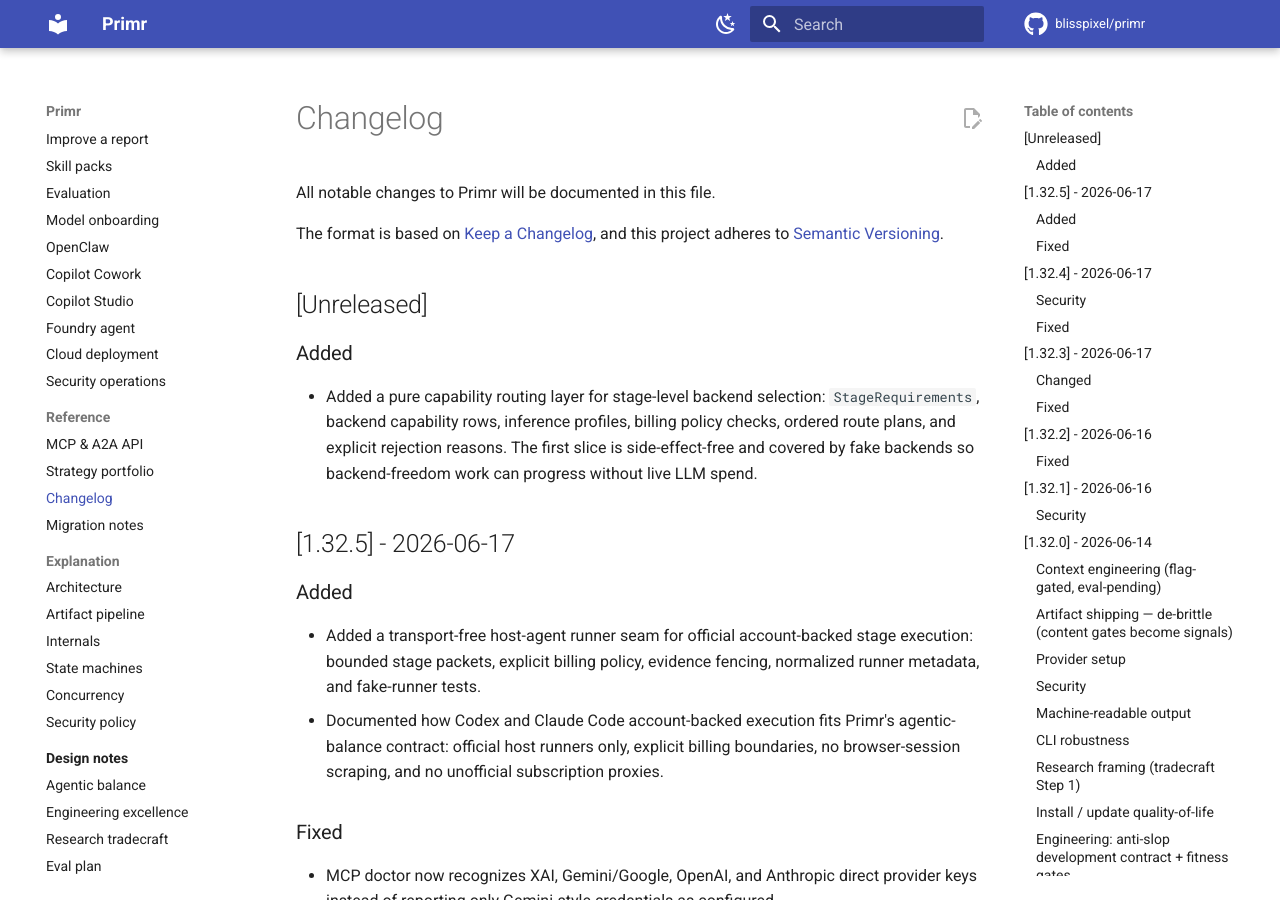
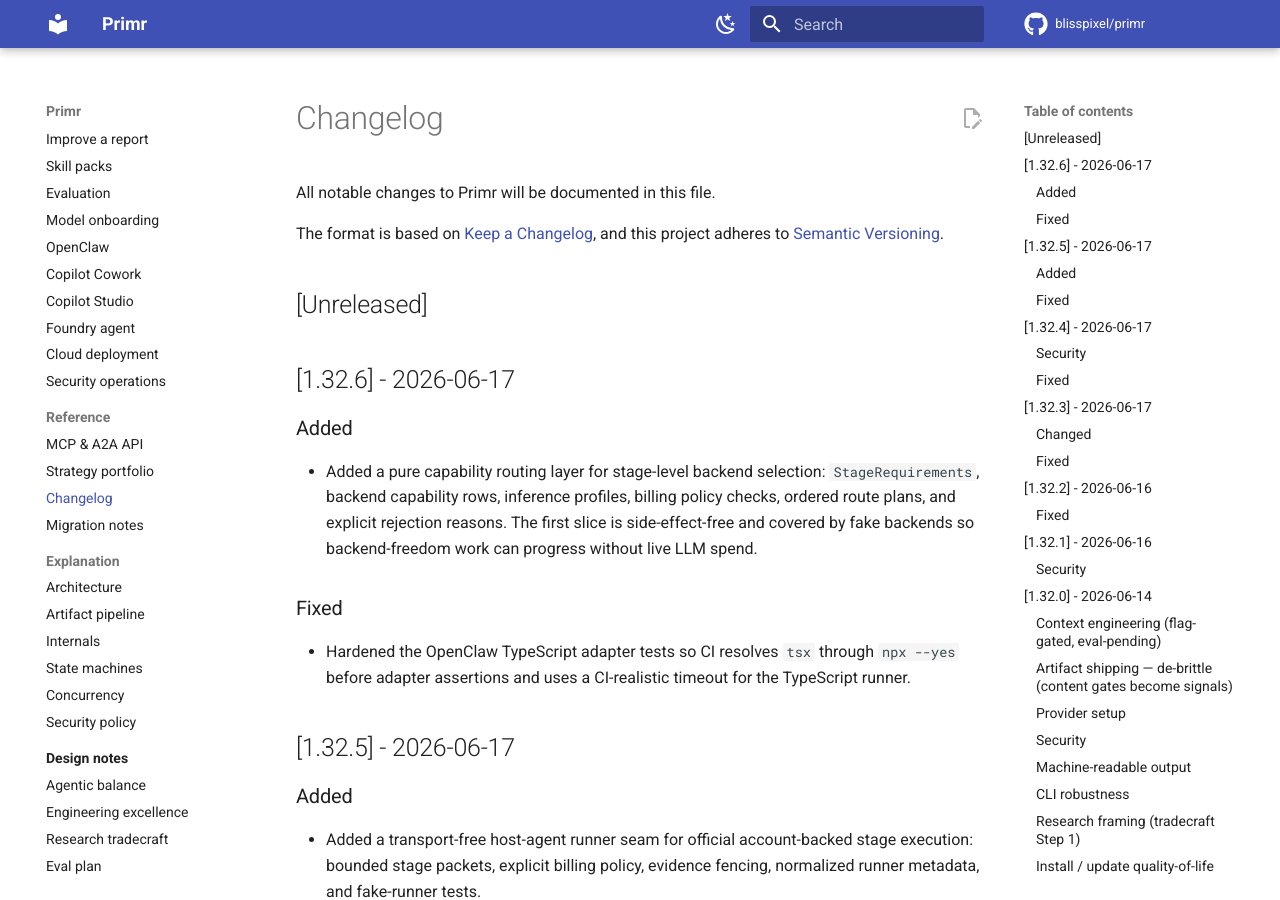
Before and after one commit to blisspixel/primr, an MkDocs documentation site: the page built from docs/CHANGELOG.md, in a window 1280 px wide and 900 px high. Built offline with MkDocs 1.6.1 and Material for MkDocs 9.7.7, drawn with Linux system fonts in a browser that asks for light colours; comment, search, counter and statistics services are not loaded.

Commit message:
release: v1.32.6

```diff
--- a/docs/CHANGELOG.md
+++ b/docs/CHANGELOG.md
@@ -7,6 +7,8 @@
 
 ## [Unreleased]
 
+## [1.32.6] - 2026-06-17
+
 ### Added
 
 - Added a pure capability routing layer for stage-level backend selection:
@@ -14,6 +16,12 @@
   policy checks, ordered route plans, and explicit rejection reasons. The first
   slice is side-effect-free and covered by fake backends so backend-freedom work
   can progress without live LLM spend.
+
+### Fixed
+
+- Hardened the OpenClaw TypeScript adapter tests so CI resolves `tsx` through
+  `npx --yes` before adapter assertions and uses a CI-realistic timeout for the
+  TypeScript runner.
 
 ## [1.32.5] - 2026-06-17
 
--- a/pyproject.toml
+++ b/pyproject.toml
@@ -4,7 +4,7 @@
 
 [project]
 name = "primr"
-version = "1.32.5"
+version = "1.32.6"
 description = "Turn any company or organization URL into a strategic intelligence brief. Adaptive scraping + AI-powered research and synthesis."
 readme = "README.md"
 license = {text = "MIT"}
--- a/src/primr/__init__.py
+++ b/src/primr/__init__.py
@@ -9,7 +9,7 @@
 - REST API for research requests (optional, requires fastapi)
 """
 
-__version__ = "1.32.5"
+__version__ = "1.32.6"
 __author__ = "Nick Seal"
 
 # Subpackages are available via direct import:
```
Also changed, not shown: ROADMAP.md (+3 -2 lines), 2 other files.
